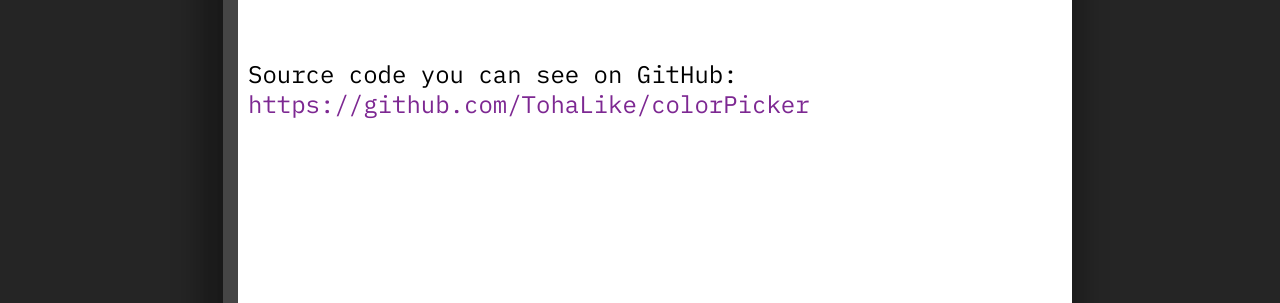
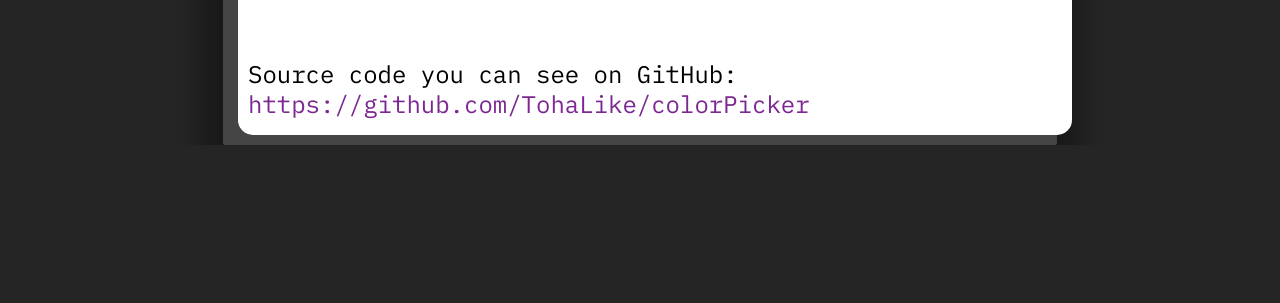
Before and after one commit to TohaLike/colorPicker, a website: page src/Author/author.html in a window 1280 px wide. Shown: the part 797-1100 px from the top of the page. After the commit the page ends 942 px from the top, so only its background shows below. Drawn offline with nearby package versions, Linux system fonts and the light colour scheme.

Commit message:
Update all  styles

```diff
--- a/src/Author/authorStyle.css
+++ b/src/Author/authorStyle.css
@@ -58,8 +58,8 @@
 }
 
 .article {
-    height: 1200px;
     max-width: 1366px;
+    height: 800px;
     margin: 0 auto;
     background-color: #454545;
     box-shadow: 17px 25px 23px 11px rgba(0, 0, 0, 0.25),
@@ -170,7 +170,7 @@
     font-size: 91px;
     margin: 0;
     position: relative;
-    top: 10px;
+    top: 20px;
 }
 
 .toha__img {
@@ -189,8 +189,8 @@
     position: relative;
     top: 15px;
     left: 15px;
-    height: 1170px;
     max-width: 1336px;
+    height: 775px;
     border-radius: 15px;
     background-color: #ffffff;
 }
--- a/src/layOutPage/LayOutCss/styleDesign.css
+++ b/src/layOutPage/LayOutCss/styleDesign.css
@@ -272,7 +272,7 @@
     box-shadow: 6px 6px 10px
     rgba(0, 0, 0, 0.25),
     -6px 6px 10px rgba(0, 0, 0, 0.25);
-    border-radius: 15px;
+    border-radius:  15px;
     position: absolute;
     top: 630px;
     left: 15px;
```
